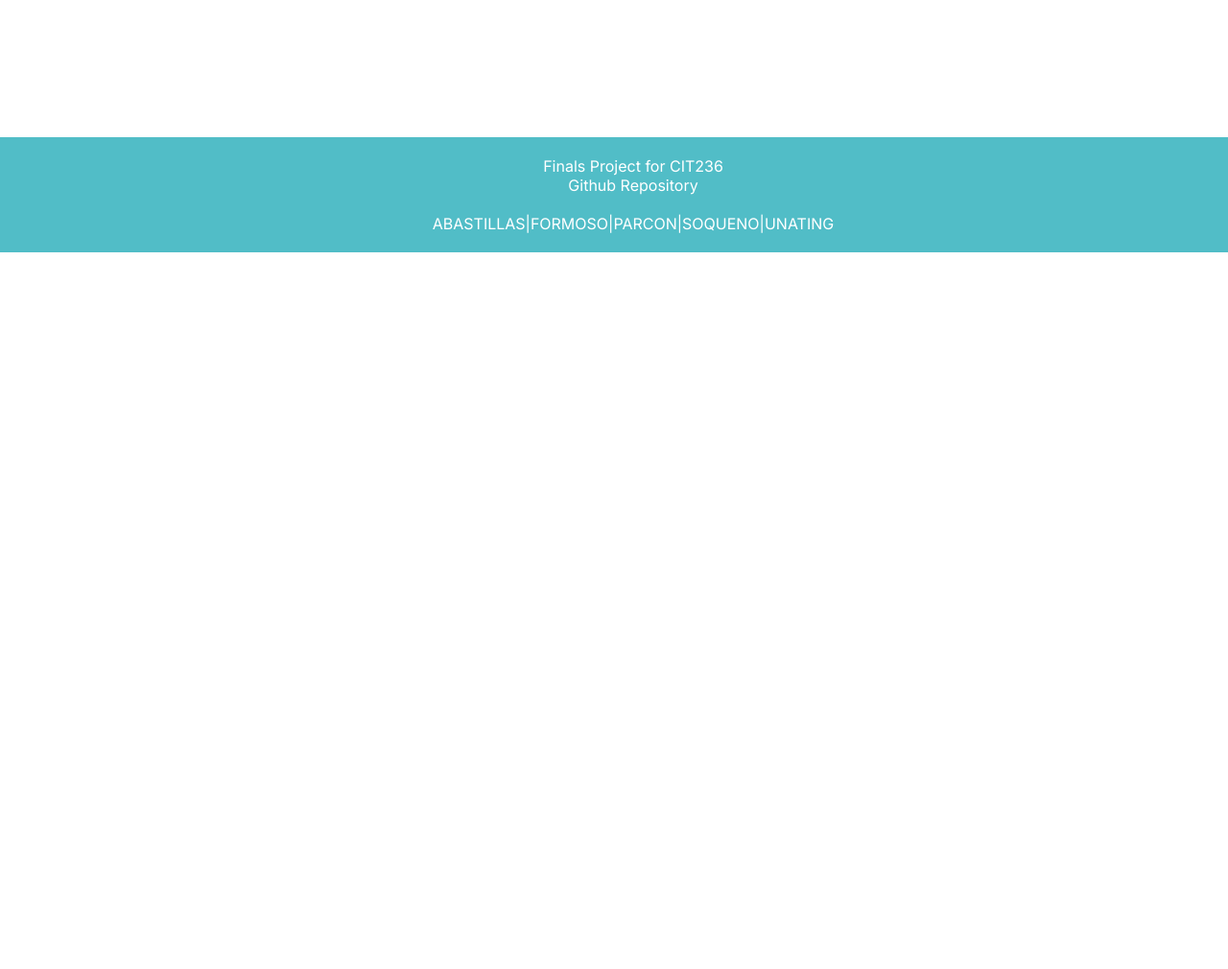
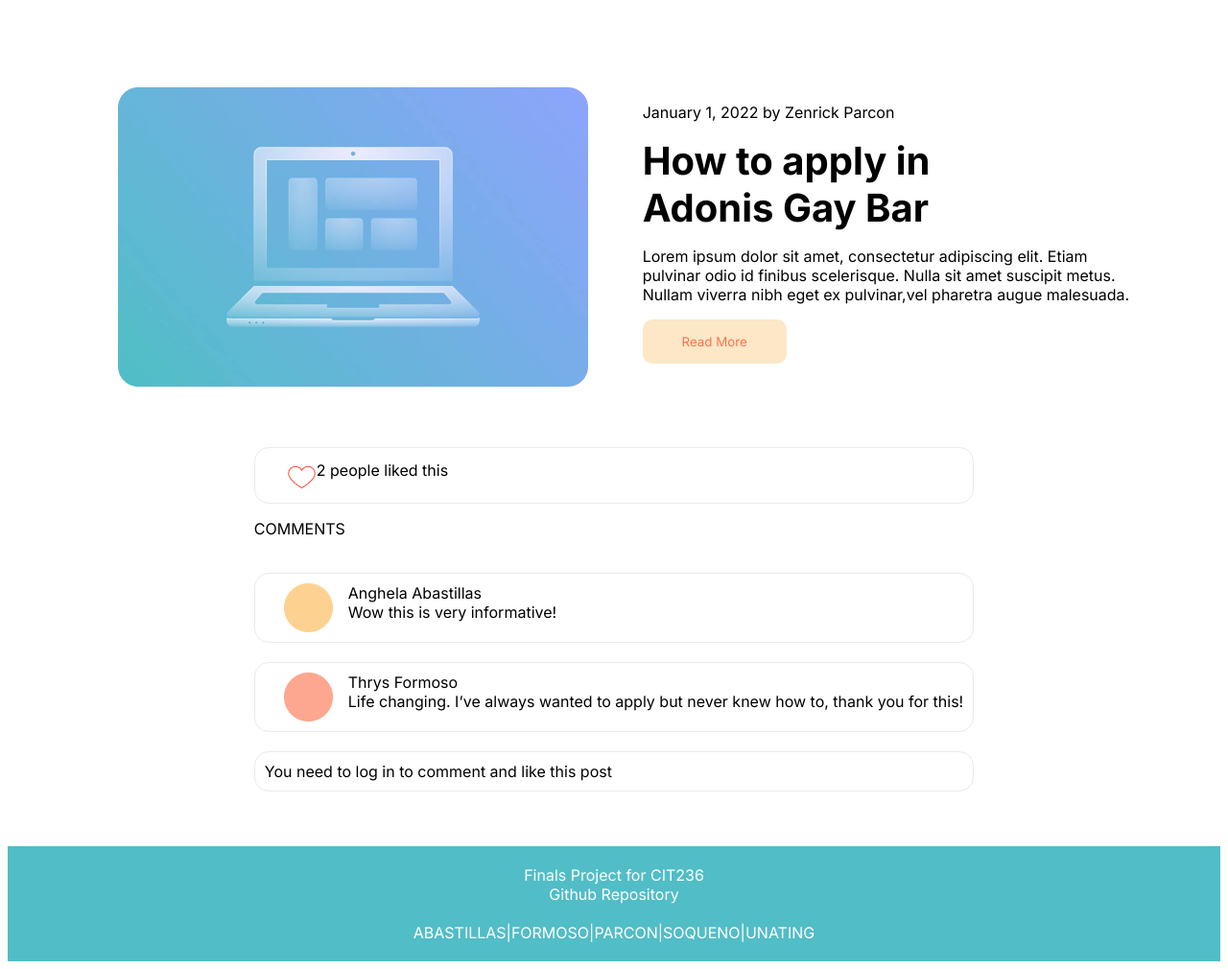
Before and after one commit to keiruu/CIT236-Blogging-System, a PHP site: page / in a window 1280 px wide. Shown: the part 537-1547 px from the top of the page at 96% size. Before the commit the page ends 800 px from the top, so only its background shows below. Run offline with PHP 8.4, Linux system fonts and the light colour scheme.

Commit message:
added photos and 95% done

```diff
--- a/index.php
+++ b/index.php
@@ -38,8 +38,46 @@
             <button type="submit" id="btn" style="vertical-align:middle"><span>Become a Blogger</span></button>
         </div>
 
-        <div class="bod1">
+        <div class="bod2">
+            <div class="img_container3">
+                <img src="images\laptop.png" id="laptop">
+            </div>
+            <div class="info">
+                <div class="text">
+                    <p>January 1, 2022 by Zenrick Parcon</p>
+                    <h1>How to apply in <br> Adonis Gay Bar</br></h1>
+                    <p>Lorem ipsum dolor sit amet, consectetur adipiscing elit. Etiam<br>
+                    pulvinar odio id finibus scelerisque. Nulla sit amet suscipit metus.<br>
+                    Nullam viverra nibh eget ex pulvinar,vel pharetra augue malesuada.</p>
+                </div>
+                <button type="submit" id="rdmebtn" style="vertical-align:middle"><span>Read More</span></button>
+            </div>
+        </div>
+        <div class="bod3">
+            <div class="table_container">
+                <table id="tb1">
+                        <tr>
+                            <td><img src="images\hearteu.png" id="hearteu">2 people liked this</td>
+                        </tr>
+                </table>
+                        <p>COMMENTS<p>
+                <table id="tb2">
+                        <tr>
+                                <td><img src="images\yellow.png"><div>Anghela Abastillas<br>
+                                Wow this is very informative!</div>
+                                </td>
 
+                        </tr>
+                        <tr>
+                                <td><img src="images\peach.png">Thrys Formoso<br>
+                                Life changing. I’ve always wanted to apply but never knew how to, thank you for this!
+                                </td>
+                        </tr>
+                        <tr>
+                                <td>You need to log in</a> to comment and like this post</td>
+                        </tr>
+                </table>
+            </div>
         </div>
 </form>
 
--- a/styles/style.css
+++ b/styles/style.css
@@ -106,12 +106,97 @@ a:link {
     right: 0;
 }
 
+.bod2 {
+    margin: 15% 5% 5%;
+    display: flex;
+    justify-content: center;
+}
+
+.info {
+    margin-left: 5%;
+}
+
+.text h1 {
+    font-size: 40px;
+    margin-top: 5px;
+    margin-bottom: 5px;
+}
+
+#rdmebtn {
+    background: #fce7c7;
+    color: #fc734e;
+    padding: 15px;
+    border: none;
+    border-radius: 10px;
+    width: 150px;
+    font-family: 'Inter', sans-serif;
+    cursor: pointer;
+}
+
+#rdmebtn span {
+    cursor: pointer;
+    display: inline-block;
+    position: relative;
+    transition: 0.5s;
+}
+
+#rdmebtn span:after {
+    content: '\2192';
+    position: absolute;
+    opacity: 0;
+    top: 0;
+    right: -5px;
+    transition: 0.5s;
+}
+
+#rdmebtn:hover span {
+    padding-right: 20px;
+}
+
+#rdmebtn:hover span:after {
+    opacity: 100;
+    right: 0;
+}
+
+.bod3 {
+    justify-content: center;
+    display: flex;
+    flex-direction: column;
+    align-items: center;
+}
+
+.table_container p {
+    align-items: left;
+}
+
+#tb1 {
+    border: 1px solid rgb(238, 232, 232);
+    border-radius: 15px;
+    padding: 10px;
+    width: 100%;
+    gap: 1rem;
+    display: flex;
+}
+
+#tb2 tr td {
+    border: 1px solid rgb(238, 232, 232);
+    border-radius: 15px;
+    padding: 10px;
+    display: flex;
+    gap: 1rem;
+}
+
+#tb2 {
+    border-spacing: 0 20px;
+    width: 100%;
+    padding-bottom: 5px;
+}
+
 .footer {
-    position: fixed;
+    display: flex;
+    flex-direction: column;
     padding: 20px;
-    left: 0;
-    bottom: 0;
-    width: 100%;
+    min-width: 100vh;
     background-color: #51BDC7;
     color: white;
     text-align: center;
```
Also changed, not shown: images/hearteu.png (added), images/laptop.png (added), images/peach.png (added), images/yellow.png (added).
